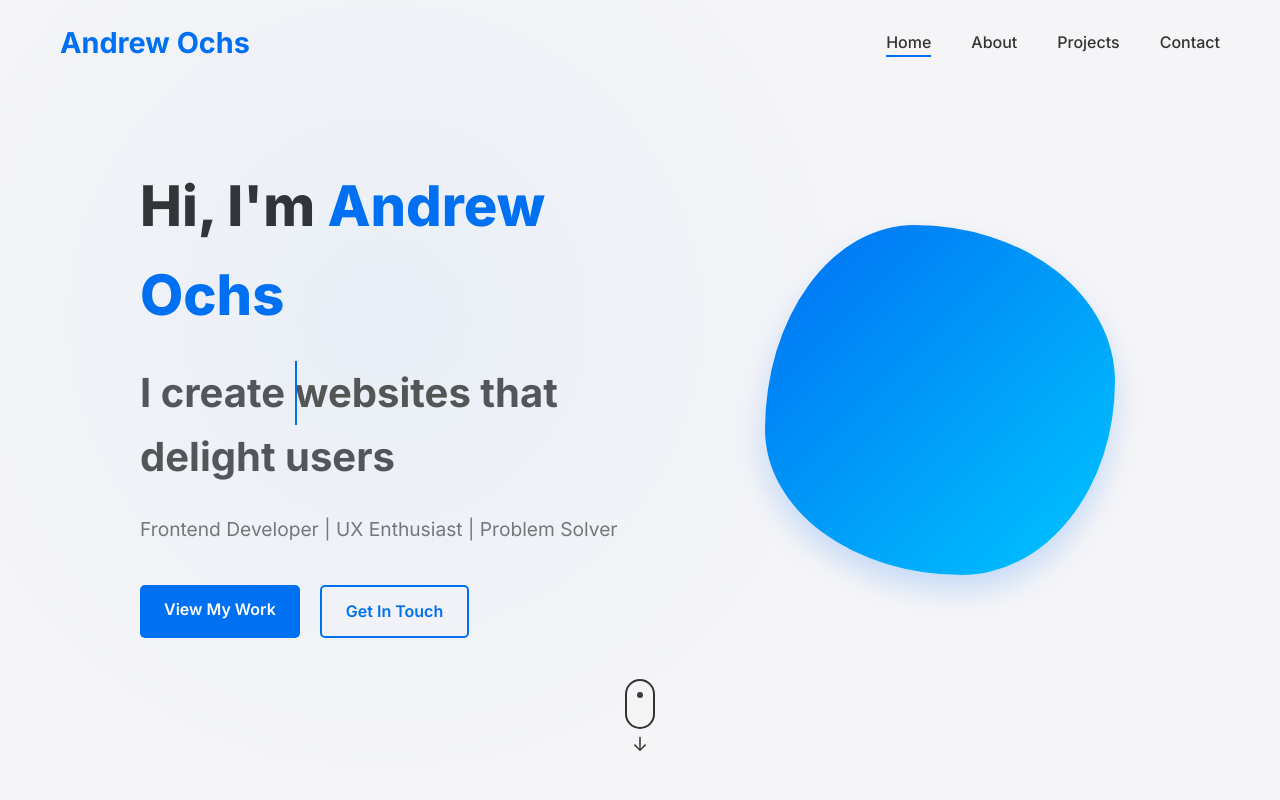
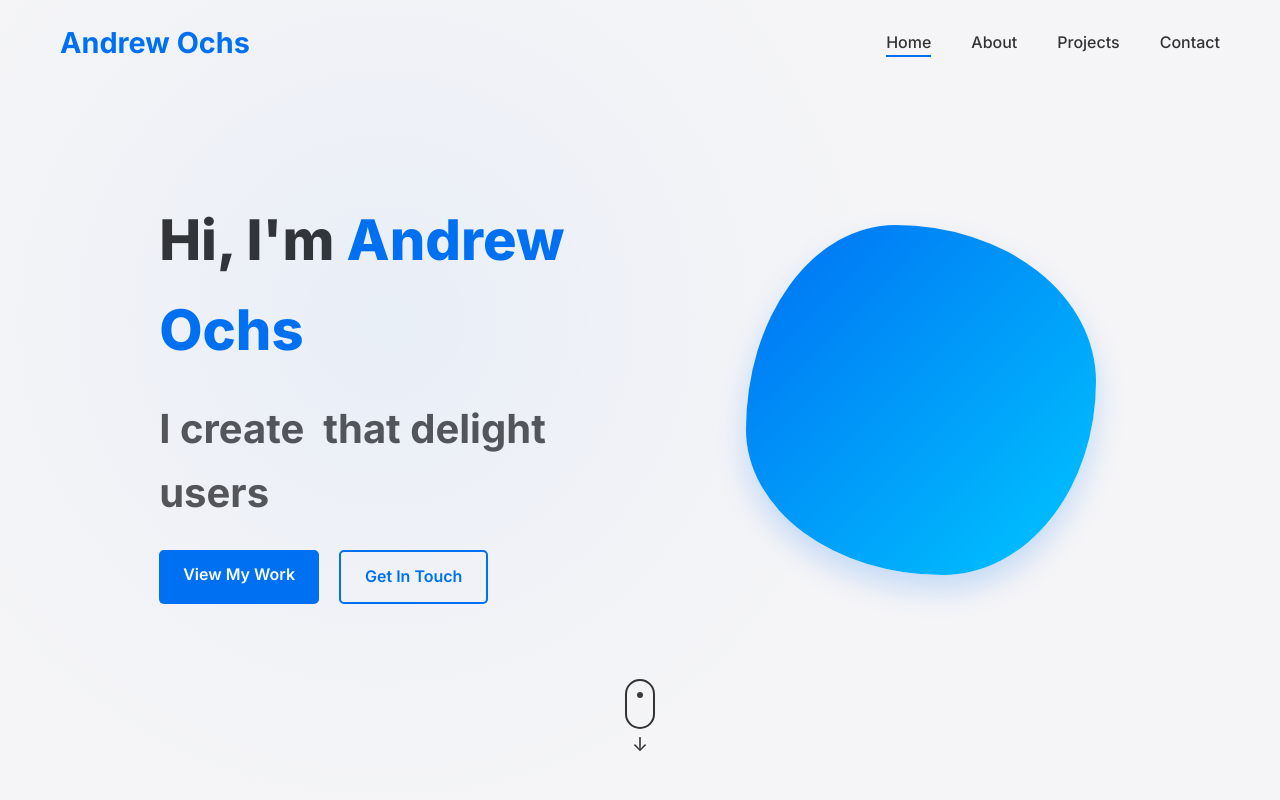
Before and after one commit to AndrewOchs/web-portfolio, a React (Vite) app: page / in a window 1280 px wide. Shown: the top 800 px of the page. Built offline with nearby package versions, Linux system fonts and the light colour scheme.

Commit message:
testing changes

```diff
--- a/src/components/Hero.css
+++ b/src/components/Hero.css
@@ -43,6 +43,38 @@
 
   .highlight {
     color: #0070f3;
+  }
+
+  .word-rotation {
+    display: inline-block;
+    position: relative;
+    text-align: left;
+    height: 1.2em;
+    overflow: hidden;
+  }
+
+  .word-rotation span {
+    position: absolute;
+    opacity: 0;
+    animation: rotateWord 6s linear infinite 0s;
+    color: #0070f3;
+  }
+
+  .word-rotation span:nth-child(2) {
+    animation-delay: 2s;
+  }
+
+  .word-rotation span:nth-child(3) {
+    animation-delay: 4s;
+  }
+
+  @keyframes rotateWord {
+    0% { opacity: 0; }
+    2% { opacity: 0; transform: translateY(-20px); }
+    5% { opacity: 1; transform: translateY(0); }
+    30% { opacity: 1; transform: translateY(0); }
+    35% { opacity: 0; transform: translateY(20px); }
+    100% { opacity: 0; }
   }
 
   .rotating-text {
--- a/src/components/Hero.jsx
+++ b/src/components/Hero.jsx
@@ -14,8 +14,11 @@ const Hero = () => {
           transition={{ duration: 0.8 }}
         >
           <h1>Hi, I'm <span className="highlight">Andrew Ochs</span></h1>
-          <h2>I create <span className="rotating-text">websites</span> that delight users</h2>
-          <p>Frontend Developer | UX Enthusiast | Problem Solver</p>
+          <h2>I create <span className="word-rotation">
+            <span>websites</span>
+            <span>applications</span>
+            <span>experiences</span>
+          </span> that delight users</h2>
           <div className="hero-buttons">
             <Link to="/projects" className="btn">View My Work</Link>
             <Link to="/contact" className="btn btn-outline">Get In Touch</Link>
--- a/src/pages/Contact.jsx
+++ b/src/pages/Contact.jsx
@@ -29,7 +29,7 @@ const Contact = () => {
 
     try {
       // Submit the form data to Formspree
-      const response = await fetch('https://formspree.io/f/mwplpoaz', {
+      const response = await fetch('https://formspree.io/f/xrbpbqjv', {
         method: 'POST',
         body: JSON.stringify(formData),
         headers: {
```
